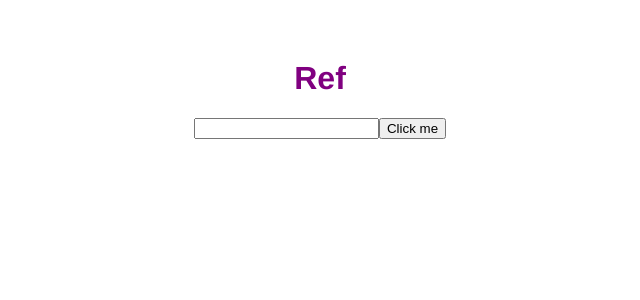
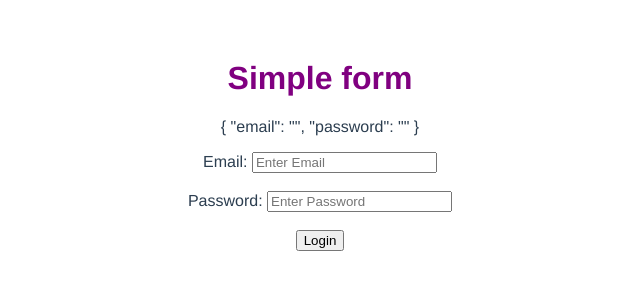
Before and after one commit to arvindk07/vue-step-by-step, a Vue app: page / in a window 1280 px wide. Shown: the top 300 px of the page, without its empty margins (320-960 px from the left). Built offline with nearby package versions, Linux system fonts and the light colour scheme.

Commit message:
simple form

```diff
--- a/src/components/HomeComponents.vue
+++ b/src/components/HomeComponents.vue
@@ -1,18 +1,36 @@
 <template>
-  <h1>Ref</h1>
-  <input type="text" ref="input" />
-  <button v-on:click="getData">Click me</button>
+  <h1>Simple form</h1>
+  <p>{{ form }}</p>
+  <form>
+    <label>Email: </label>
+    <input type="text" placeholder="Enter Email" v-model="form.email" />
+    <br /><br />
+    <label>Password: </label>
+    <input
+      type="password"
+      placeholder="Enter Password"
+      v-model="form.password"
+    />
+    <br />
+    <br />
+    <button v-on:click="login" type="button">Login</button>
+  </form>
 </template>
 
 <script>
 export default {
   name: "HomeComponents",
+  data() {
+    return {
+      form: {
+        email: "",
+        password: "",
+      },
+    };
+  },
   methods: {
-    getData() {
-      this.$refs.input.focus();
-      let val = this.$refs.input.value;
-      console.log(val);
-      this.$refs.input.style.color = "red";
+    login() {
+      console.log("login data: ", this.form);
     },
   },
 };
```
